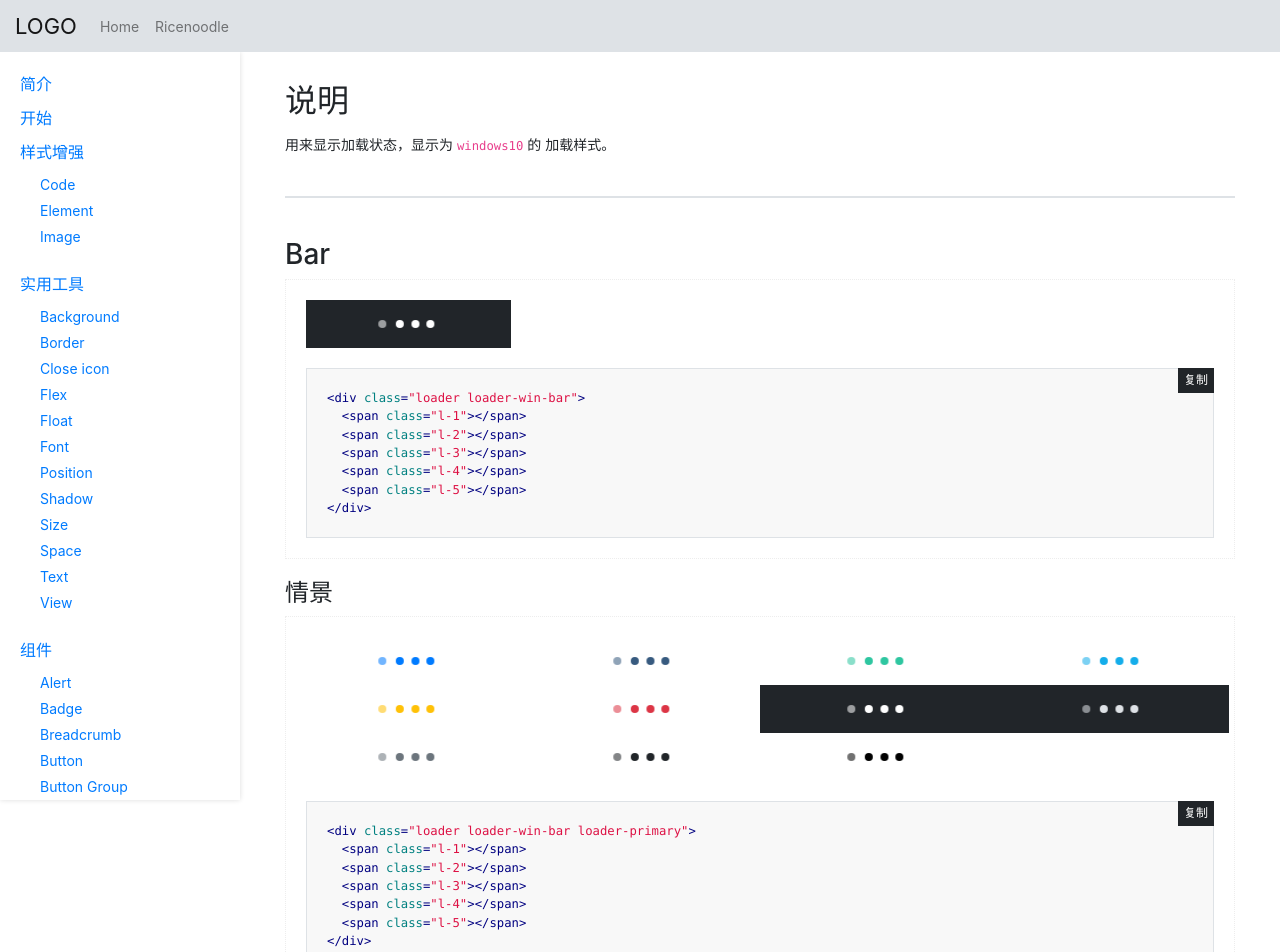
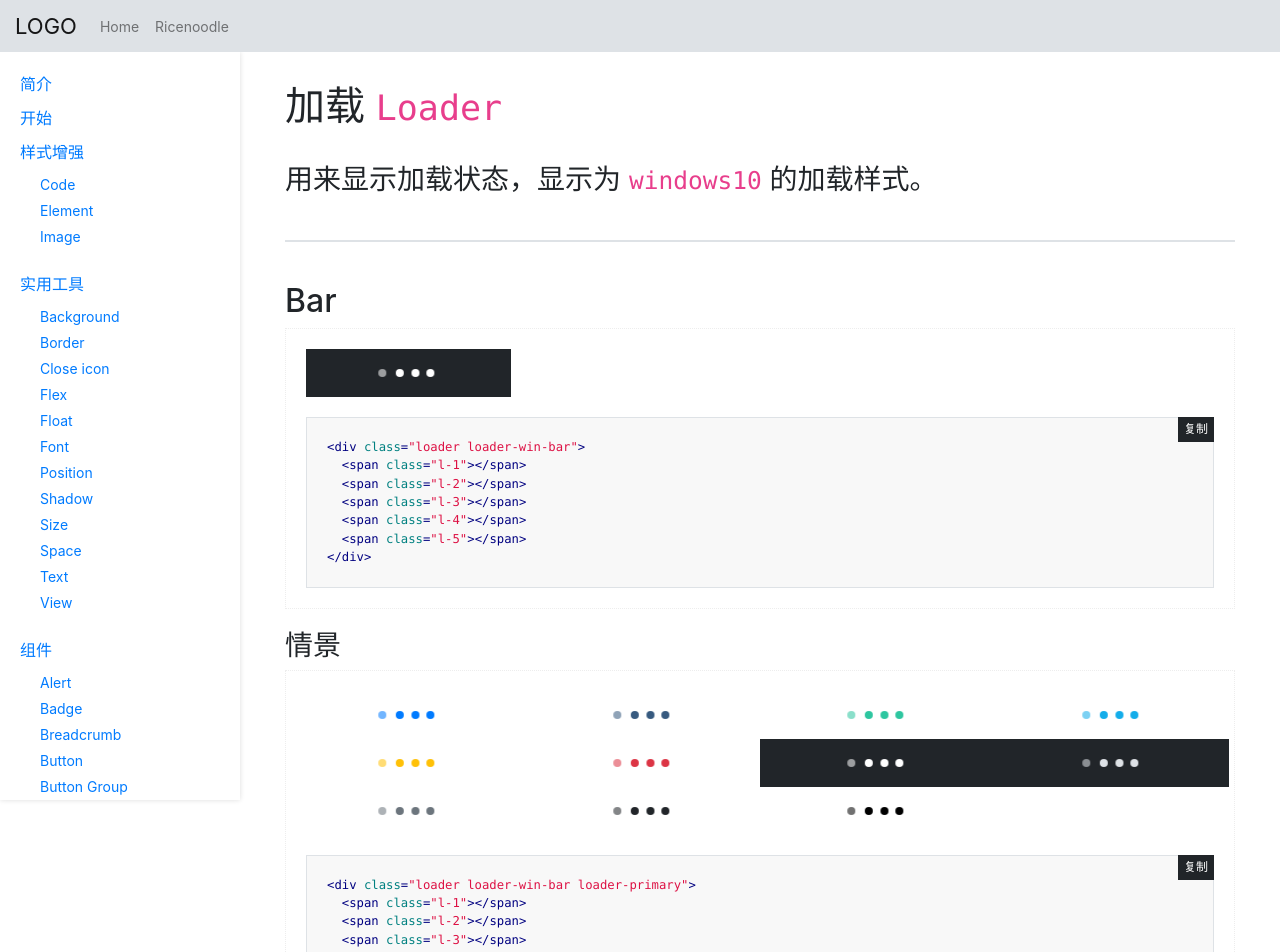
Before and after one commit to yayocn/yayocn-web, a React app: page /ricenoodle/components/loader in a window 1280 px wide. Shown: the top 952 px of the page. Built offline with nearby package versions, Linux system fonts and the light colour scheme.

Commit message:
improve loader

```diff
--- a/src/view/ricenoodle/components/Loader.js
+++ b/src/view/ricenoodle/components/Loader.js
@@ -9,7 +9,7 @@ const LOADER = {
   bar: [
     { title: 'Primary', key: '', subTitle: '', className: 'loader loader-win-bar', wrapClass: 'bg-dark'},
   ],
-  barSituation: [
+  barTheme: [
     { title: 'Primary', key: '', subTitle: '', className: 'loader loader-win-bar loader-primary', wrapClass: ''},
     { title: 'Secondary', key: '', subTitle: '', className: 'loader loader-win-bar loader-secondary', wrapClass: ''},
     { title: 'Success', key: '', subTitle: '', className: 'loader loader-win-bar loader-success', wrapClass: ''},
@@ -84,12 +84,12 @@ export default class Loader extends Component {
   render () {
     return (
       <PageWrapper>
-        <h2>说明</h2>
-        <p>用来显示加载状态，显示为 <code>windows10</code> 的 加载样式。</p>
+        <h1>加载 <code>Loader</code></h1>
+        <p className="font-2x font-100">用来显示加载状态，显示为 <code>windows10</code> 的加载样式。</p>
 
         <div className="divider divider-bold divider-lg"></div>
 
-        <h3>Bar</h3>
+        <h2>Bar</h2>
         <div className={classnames(style['util-loader'])}>
           <div className="row">
             <div className="col-12">
@@ -127,7 +127,7 @@ export default class Loader extends Component {
           </div>
         </div>
 
-        <h4 className="mt-20">情景</h4>
+        <h3 className="mt-20">情景</h3>
         <div className={classnames(style['util-loader'])}>
           <div className="row">
             <div className="col-12">
@@ -135,7 +135,7 @@ export default class Loader extends Component {
                 <div className={classnames(common['example-view'])}>
                   <div className="row">
                     {
-                      LOADER.barSituation.map((item, index) => {
+                      LOADER.barTheme.map((item, index) => {
                         return (
                           <div className={classnames(item.wrapClass, "loader-wrap p-20 col-lg-3 col-md-6 col-12")} key={index}>
                             <div className={item.className}>
@@ -154,7 +154,7 @@ export default class Loader extends Component {
                 <div className={classnames(common['example-code'])}>
                   <Highlight>
                     {
-                      this.createCode('barSituation')
+                      this.createCode('barTheme')
                     }
                   </Highlight>
                 </div>
@@ -163,7 +163,7 @@ export default class Loader extends Component {
           </div>
         </div>
 
-        <h4 className="mt-20">尺寸</h4>
+        <h3 className="mt-20">尺寸</h3>
         <div className={classnames(style['util-loader'])}>
           <div className="row">
             <div className="col-12">
@@ -201,7 +201,7 @@ export default class Loader extends Component {
 
         <div className="divider divider-lg"></div>
 
-        <h3>Roll</h3>
+        <h2>Roll</h2>
         <div className={classnames(style['util-loader'])}>
           <div className="row">
             <div className="col-12">
@@ -239,7 +239,7 @@ export default class Loader extends Component {
           </div>
         </div>
 
-        <h4 className="mt-20">情景</h4>
+        <h3 className="mt-20">主题</h3>
         <div className={classnames(style['util-loader'])}>
           <div className="row">
             <div className="col-12">
@@ -275,7 +275,7 @@ export default class Loader extends Component {
           </div>
         </div>
 
-        <h4 className="mt-20">尺寸</h4>
+        <h3 className="mt-20">尺寸</h3>
         <div className={classnames(style['util-loader'])}>
           <div className="row">
             <div className="col-12">
```
